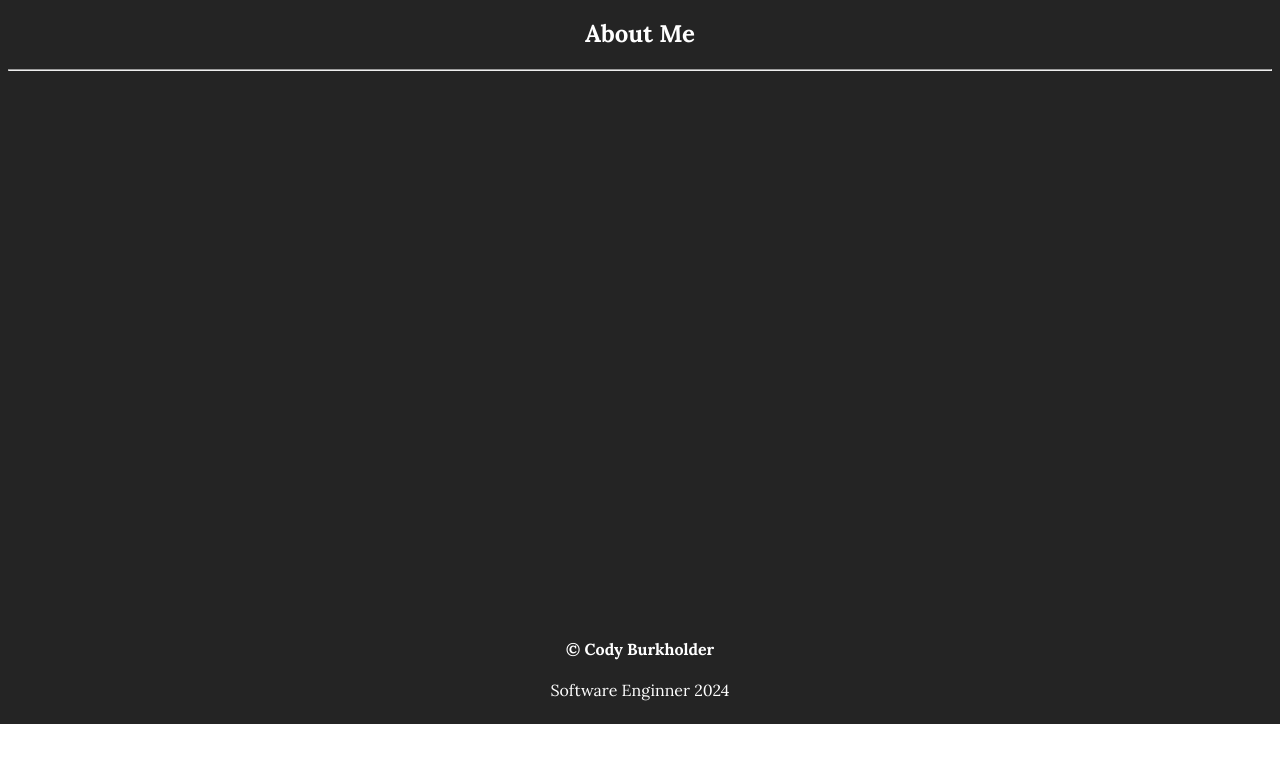
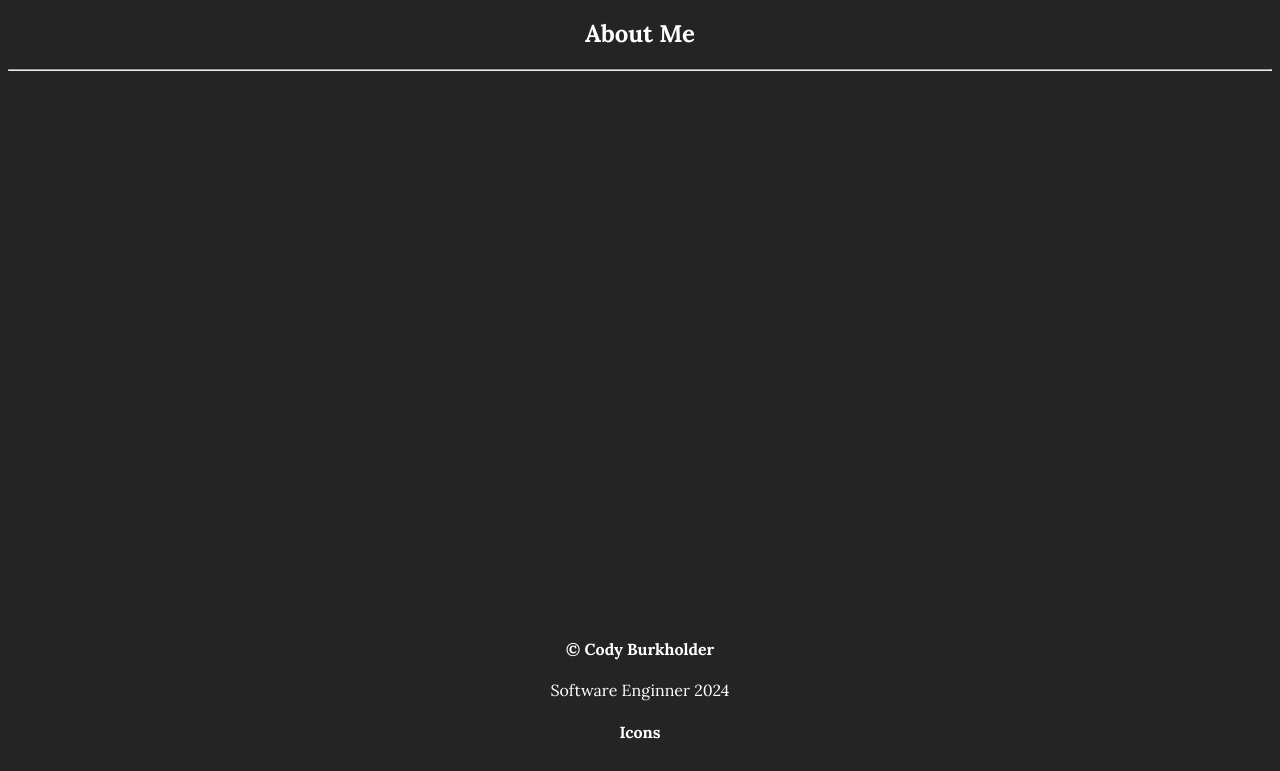
Before and after one commit to chilejay7/React-Portfolio, a React (Vite) app: page / in a window 1280 px wide. Shown: the part 251-1022 px from the top of the page. Before the commit the page ends 975 px from the top, so only its background shows below. Built offline with nearby package versions, Linux system fonts and the light colour scheme.

Commit message:
social icon package added

```diff
--- a/package.json
+++ b/package.json
@@ -14,7 +14,8 @@
     "bootstrap": "^5.3.2",
     "react": "^18.2.0",
     "react-dom": "^18.2.0",
-    "react-router-dom": "^6.21.3"
+    "react-router-dom": "^6.21.3",
+    "react-social-icons": "^6.9.0"
   },
   "devDependencies": {
     "@types/react": "^18.2.43",
--- a/src/components/Footer.css
+++ b/src/components/Footer.css
@@ -1,3 +1,4 @@
 .footer {
     color: white;
+    text-align: center;
 }
--- a/src/components/Footer.jsx
+++ b/src/components/Footer.jsx
@@ -1,10 +1,21 @@
+import { SocialIcon } from 'react-social-icons';
+
 import './Footer.css';
+import SocialIcons from './UI/SocialIcons';
+
+
+const urls = [
+    'https://www.linkedin.com/in/cody-burkholder-4b072848/',
+    'https://github.com/chilejay7',
+]
 
 function Footer() {
     return(
         <footer className="footer">
             <h4>&#xa9; Cody Burkholder</h4>
             <p>Software Enginner 2024</p>
+
+            <SocialIcons urls={urls} />
         </footer>
     );
 };
--- /dev/null
+++ b/src/components/UI/SocialIcons.jsx
@@ -0,0 +1,10 @@
+function SocialIcons() {
+
+    return(
+        <div className="social-icons">
+            <h4>Icons</h4>
+        </div>
+    );
+};
+
+export default SocialIcons;
```
Also changed, not shown: 1 other file (tests, documents, lock files or other folders).
